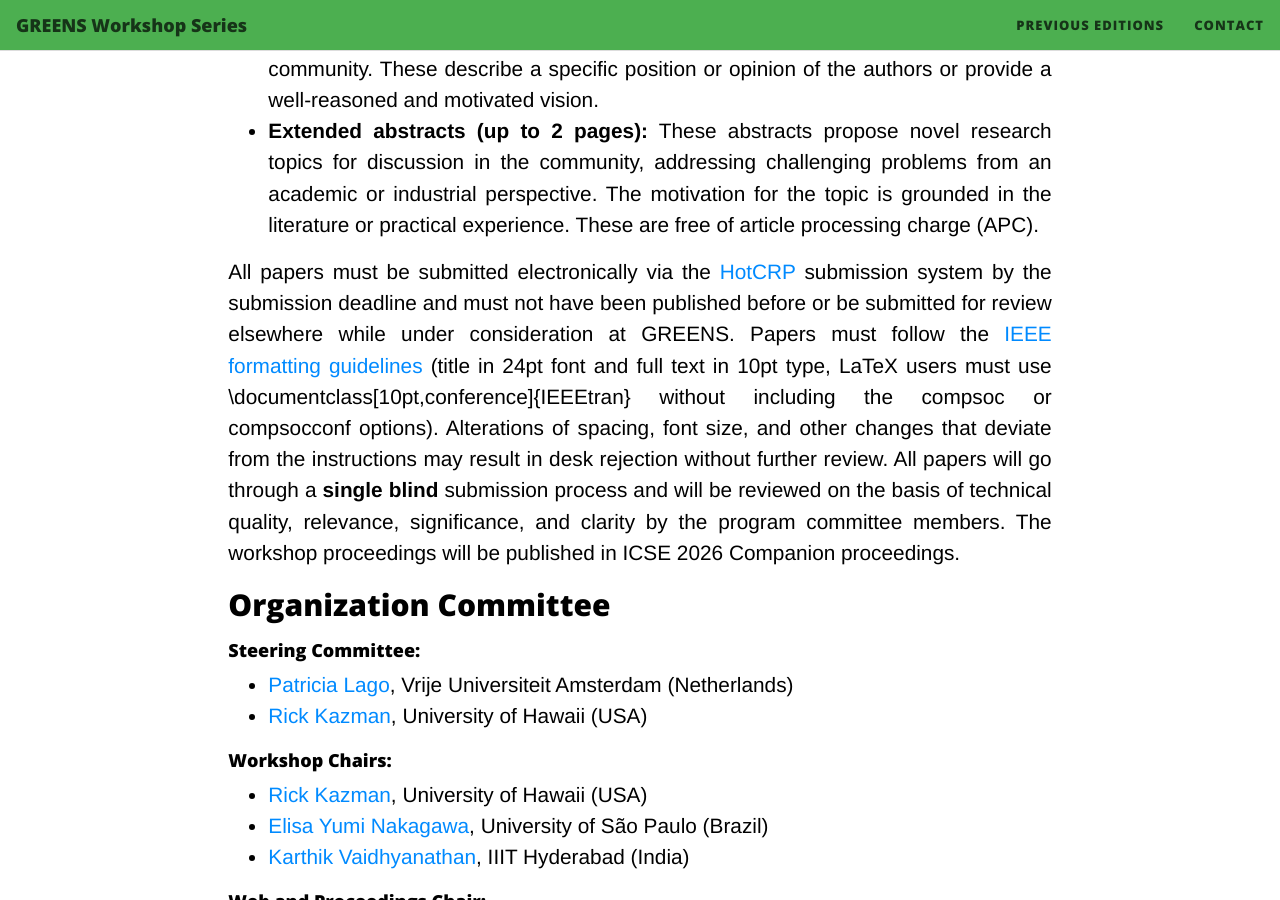
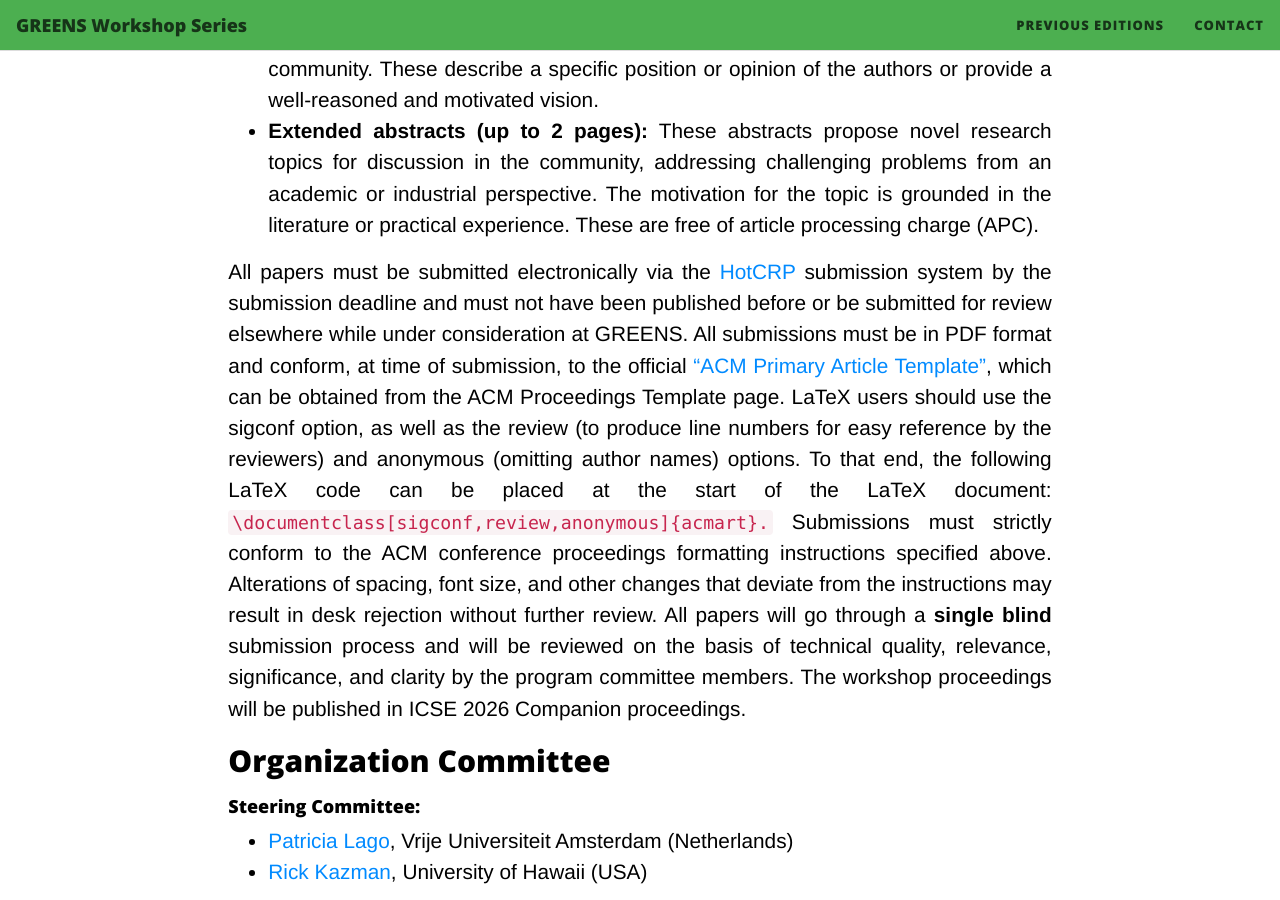
Before and after one commit to greensworkshop/greensworkshop.github.io, a Jekyll site: the page built from index.html, in a window 1280 px wide and 900 px high, scrolled down 2429 px. Built offline with Jekyll 4.4.1, drawn with Linux system fonts in a browser that asks for light colours; nearby versions of some CDN libraries; the list of posts is cut into pages by our own code.

Commit message:
added submission instructions

```diff
--- a/index.html
+++ b/index.html
@@ -124,19 +124,25 @@ subtitle: Official website of the International Workshop on Green and Sustainabl
   All papers must be submitted electronically via the
   <a href="https://icse2026-greens.hotcrp.com/">HotCRP</a> submission system by
   the submission deadline and must not have been published before or be
-  submitted for review elsewhere while under consideration at GREENS. Papers
-  must follow the
-  <a href="http://www.ieee.org/conferences/publishing/templates.html"
-    >IEEE formatting guidelines</a
-  >
-  (title in 24pt font and full text in 10pt type, LaTeX users must use
-  \documentclass[10pt,conference]{IEEEtran} without including the compsoc or
-  compsocconf options). Alterations of spacing, font size, and other changes
-  that deviate from the instructions may result in desk rejection without
-  further review. All papers will go through a <b>single blind</b> submission
-  process and will be reviewed on the basis of technical quality, relevance,
-  significance, and clarity by the program committee members. The workshop
-  proceedings will be published in ICSE 2026 Companion proceedings.
+  submitted for review elsewhere while under consideration at GREENS. All
+  submissions must be in PDF format and conform, at time of submission, to the
+  official
+  <a href="https://www.acm.org/publications/proceedings-template"
+    >“ACM Primary Article Template”</a
+  >, which can be obtained from the ACM Proceedings Template page. LaTeX users
+  should use the sigconf option, as well as the review (to produce line numbers
+  for easy reference by the reviewers) and anonymous (omitting author names)
+  options. To that end, the following LaTeX code can be placed at the start of
+  the LaTeX document:
+  <code>\documentclass[sigconf,review,anonymous]{acmart}.</code>
+  Submissions must strictly conform to the ACM conference proceedings formatting
+  instructions specified above. Alterations of spacing, font size, and other
+  changes that deviate from the instructions may result in desk rejection
+  without further review. All papers will go through a
+  <b>single blind</b> submission process and will be reviewed on the basis of
+  technical quality, relevance, significance, and clarity by the program
+  committee members. The workshop proceedings will be published in ICSE 2026
+  Companion proceedings.
 </p>
 <h2 id="organizing-committee">Organization Committee</h2>
 <h4 id="steering-committee">Steering Committee:</h4>
```
Also changed, not shown: 1 other file.
